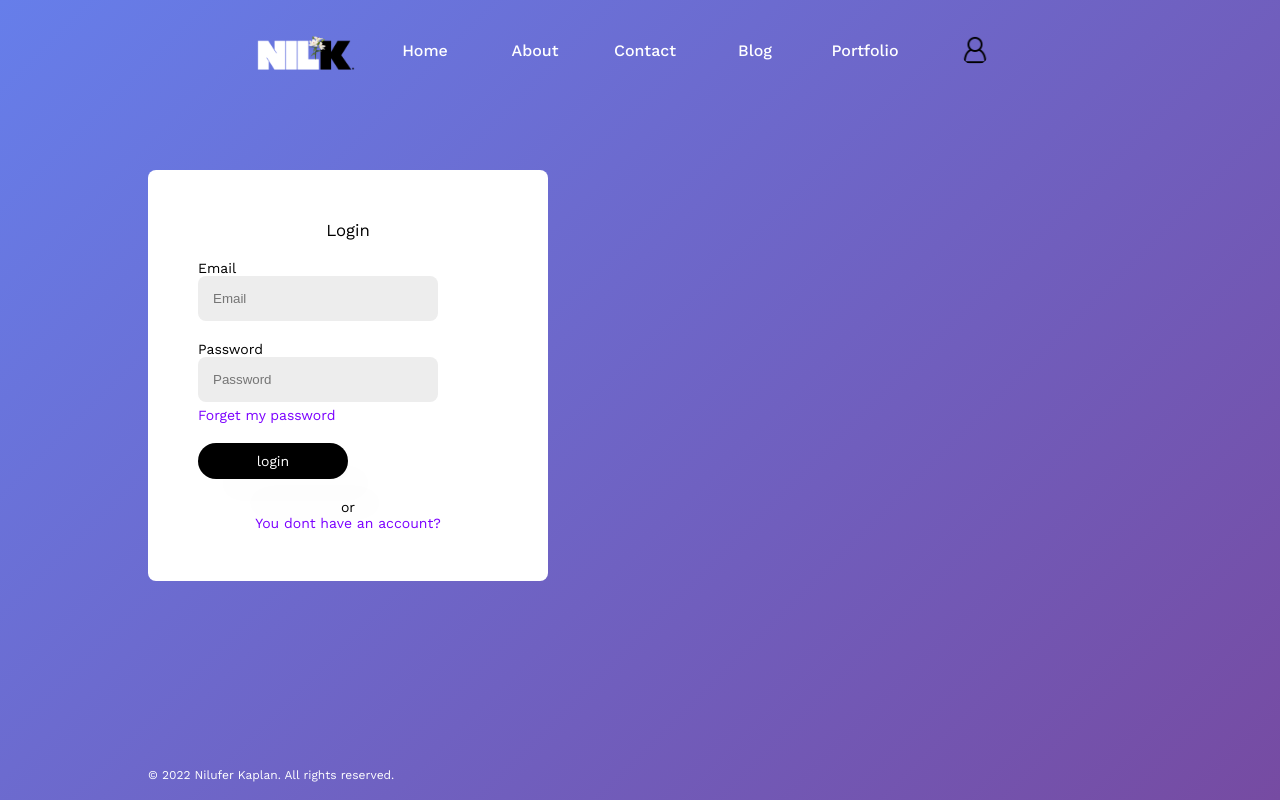
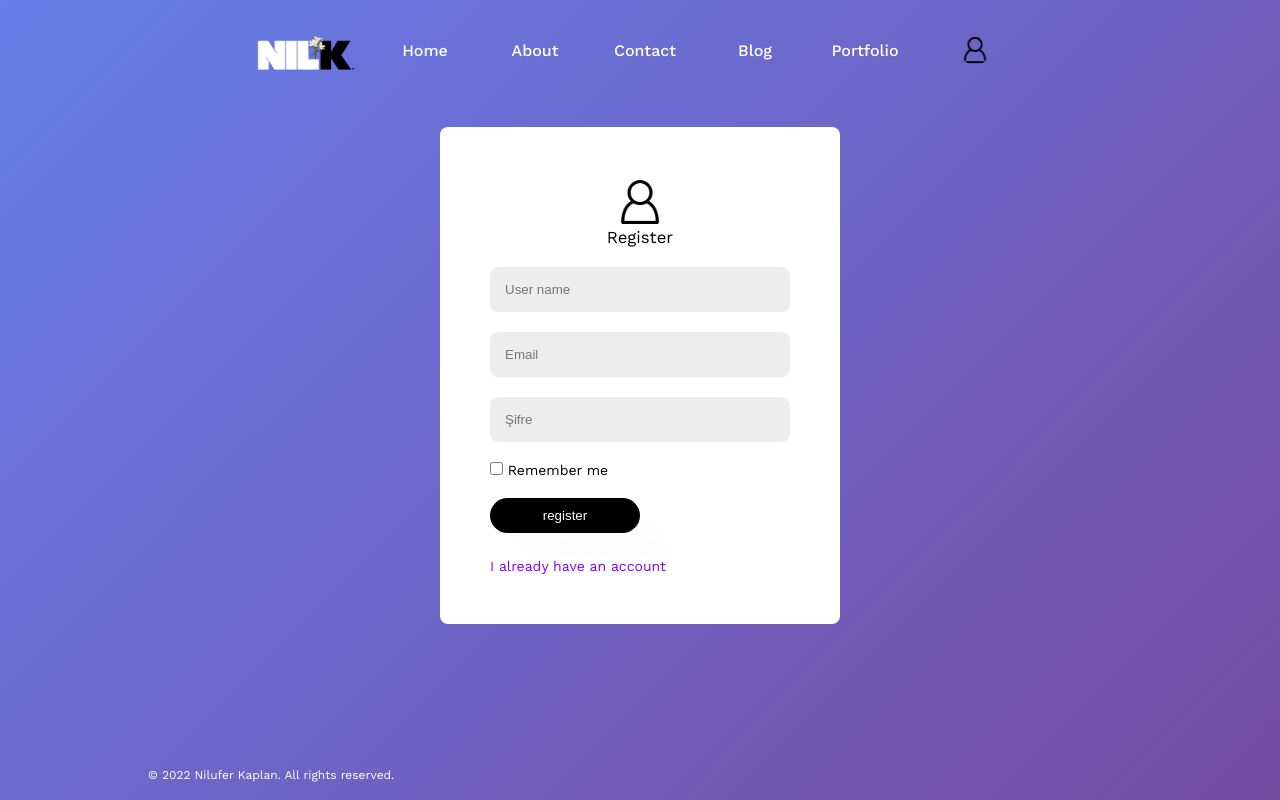
Before and after one commit to nilpeep/niluferkaplan.com, a Next.js app: page /register in a window 1280 px wide. Built offline with nearby package versions, Linux system fonts and the light colour scheme.

Commit message:
register validation

```diff
--- a/src/app/(auth)/login/login.module.css
+++ /dev/null
@@ -1,45 +0,0 @@
-.input{
-    border: none;
-    display: block;
-    background-color: rgb(237, 237, 237);
-    width: 100%;
-    padding: 15px;
-    border-radius: 8px;
-}
-
-.header{
-    font-weight: 700;
-    font-size: larger;
-}
-
-.inputContainer{
-    width: 80%;
-}
-
-
-.form{
-    display: flex;
-    flex-direction: column;
-    max-width: 400px;
-    background-color: white;
-    color: black;
-    height: 500px;
-    align-items: center;
-    justify-content: center;
-    gap: 20px;
-    border-radius: 8px;
-}
-
-.actions{
-    text-align: center;
-}
-.link{
-    color: rgb(123, 0, 255);
-    cursor: pointer;
-    font-size: 12px;
-    padding-top: 5px;
-}
-
-.link:hover{
-    text-decoration: underline;
-}
--- a/src/app/(auth)/register/page.jsx
+++ b/src/app/(auth)/register/page.jsx
@@ -5,7 +5,7 @@ import React from 'react'
 
 const Register = () => {
   return (
-    <div>
+    <div style={{display:'flex', justifyContent:"center",alignItems:'center'}}>
         <RegisterCard/>
     </div>
   )
--- a/src/components/authCards/registerCard.jsx
+++ b/src/components/authCards/registerCard.jsx
@@ -1,29 +1,64 @@
+'use client'
+import styles from './loginCard.module.css'
+import { Formik, Form, Field, ErrorMessage } from 'formik';
+import * as Yup from 'yup';
+import Image from 'next/image';
+import ButtonDark from '../button/buttonDark';
+import Link from 'next/link';
 
-import styles from './loginCard.module.css'
-import ButtonDark from '@/components/button/buttonDark'
-import ButtonLight from '@/components/button/buttonLight'
-import Link from 'next/link'
+// Form doğrulama şeması
+const LoginSchema = Yup.object().shape({
+  username: Yup.string()
+  .required('username required'),
+  email: Yup.string()
+    .email('unvalid email address')
+    .required('email is required'),
+  password: Yup.string()
+  .min(6, 'at least 6 characters')
+  .required('password is required'),
+});
 
-const RegisterCard = () => {
-  return (
-    <form className={styles.form}>
-      <p className={styles.header}>Login</p>
-      <div className={styles.inputContainer}>
-        <label htmlFor="email">Email</label>
-        <input className={styles.input} id="email" name="email" type="email" placeholder="Email" />
-      </div>
-      <div className={styles.inputContainer}>
-        <label htmlFor="password">Password</label>
-        <input className={styles.input} id="password" name="password" type="password" placeholder='Password' />
-      <p className={styles.link}>Forget my password</p>
-      </div>
-      <ButtonDark text={'login'}/>
-      <div className={styles.actions}>
-      <p>or</p>
-      <Link className={styles.link} href='/register'>You dont have an account?</Link>
-      </div>
-    </form>
-  )
-}
+const LoginForm = () => (
+  <div>
 
-export default RegisterCard
+    <Formik
+      initialValues={{firstname:'',lastname:'',username:'', email: '', password: '' }}
+      validationSchema={LoginSchema}
+      onSubmit={(values, { setSubmitting }) => {
+        console.log(values)
+      }}
+    >
+      {({ isSubmitting }) => (
+
+        <Form className={styles.form}>
+          <div className={styles.header}>
+          <Image src='/user.png' width={50} height={50}/>
+          <p >Register</p>
+          </div>
+          <div>
+          <Field className={styles.input} type="username" name="username" placeholder="User name" />
+          <ErrorMessage className={styles.error} name="username" component="div" />
+          </div>
+          <div>
+          <Field className={styles.input} type="email" name="email" placeholder="Email" />
+          <ErrorMessage className={styles.error} name="email" component="div" />
+          </div>
+          <div>
+          <Field className={styles.input} type="password" name="password" placeholder="Şifre" />
+          <ErrorMessage className={styles.error} name="password" component="div" />
+          </div>
+          <div >
+          <input type='checkbox' />
+          <label htmlFor=""> Remember me</label>
+          </div>
+          <button style={{border:'none', background:'none'}} type="submit" disabled={isSubmitting}>
+            <ButtonDark text={'register'}/>
+          </button>
+          <Link href='/login' className={styles.link}>I already have an account</Link>
+        </Form>
+      )}
+    </Formik>
+  </div>
+);
+
+export default LoginForm;
--- a/src/components/navbar/navbar.module.css
+++ b/src/components/navbar/navbar.module.css
@@ -29,6 +29,6 @@
     .container{
     display: flex;
     align-items: center;
-    justify-content: space-around;
+    justify-content: center;
     }
 }
```
